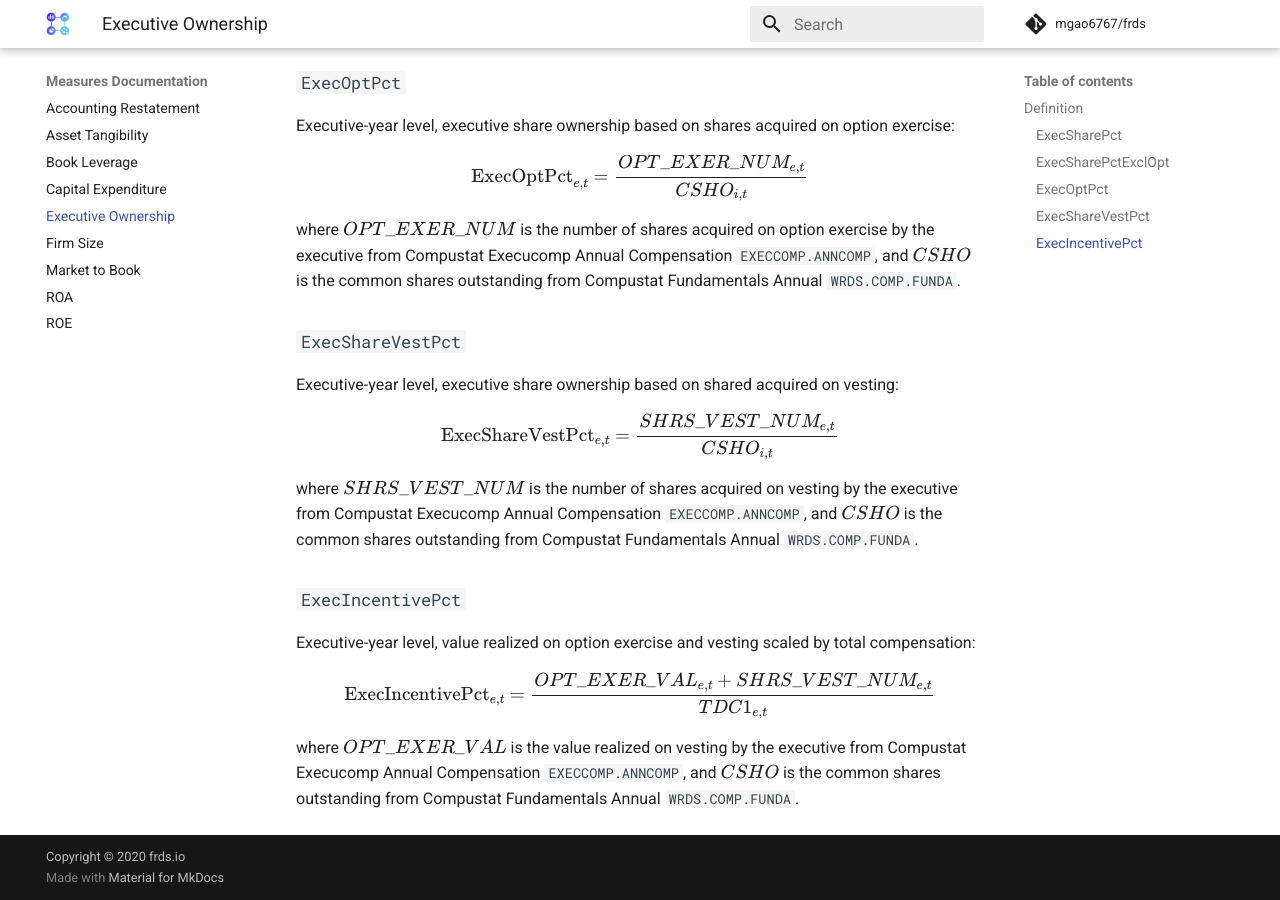
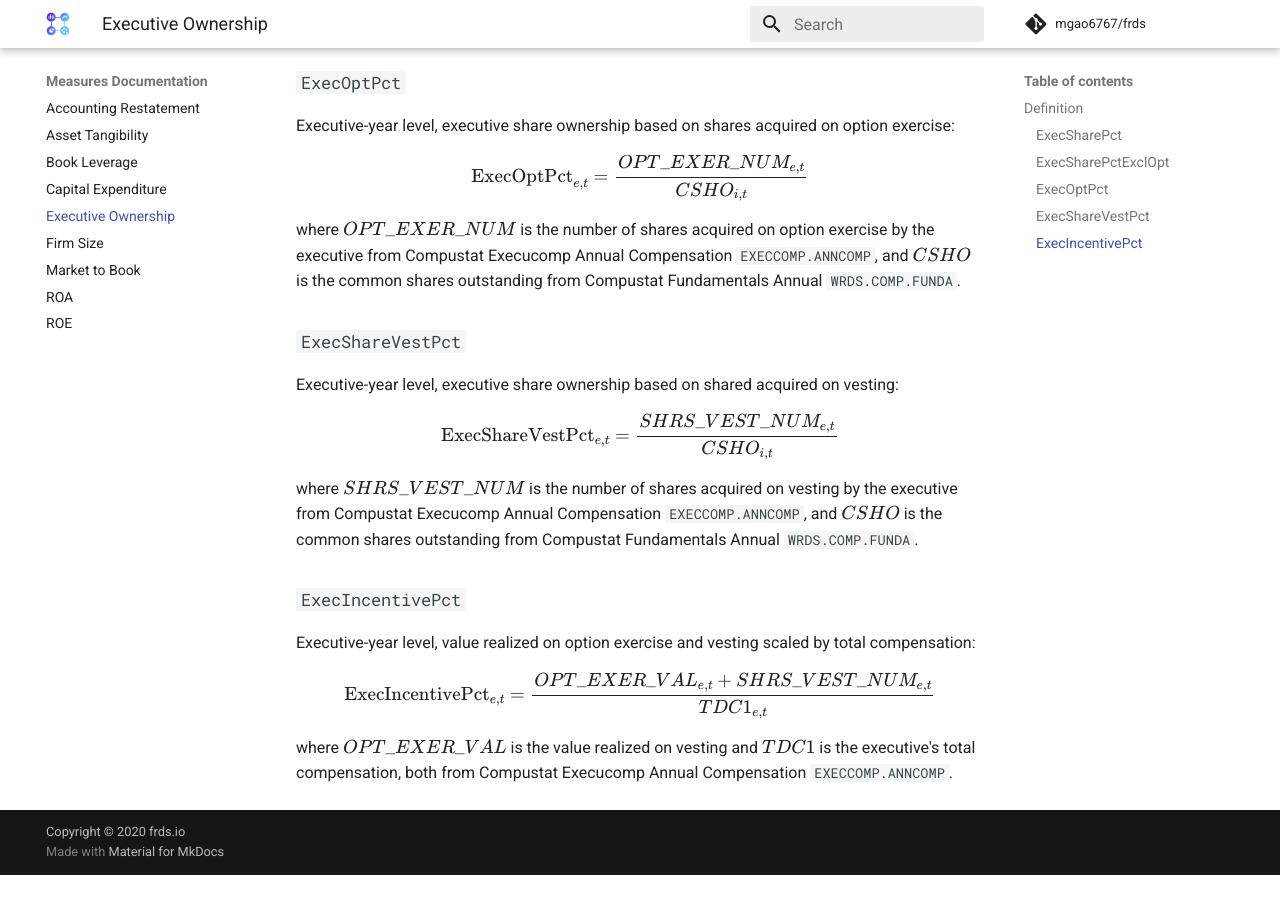
Before and after one commit to mgao6767/frds, an MkDocs documentation site: the page built from docs/measures/executive_ownership.md, in a window 1280 px wide and 900 px high, scrolled down 813 px. Built offline with MkDocs 1.6.1 and Material for MkDocs 9.7.7, drawn with Linux system fonts in a browser that asks for light colours; formulas are drawn with MathJax 3; comment, search, counter and statistics services are not loaded; after the commit the page ends 1688 px from its top, so only the background shows below that.

Commit message:
Fix error in docs

```diff
--- a/docs/measures/executive_ownership.md
+++ b/docs/measures/executive_ownership.md
@@ -58,4 +58,4 @@ $$
 \text{ExecIncentivePct}_{e,t} = \frac{OPT\_EXER\_VAL_{e,t} + SHRS\_VEST\_NUM_{e,t}}{TDC1_{e,t}}
 $$
 
-where $OPT\_EXER\_VAL$ is the value realized on vesting by the executive from Compustat Execucomp Annual Compensation `EXECCOMP.ANNCOMP`, and $CSHO$ is the common shares outstanding from Compustat Fundamentals Annual `WRDS.COMP.FUNDA`.
+where $OPT\_EXER\_VAL$ is the value realized on vesting and $TDC1$ is the executive's total compensation, both from Compustat Execucomp Annual Compensation `EXECCOMP.ANNCOMP`.
```
